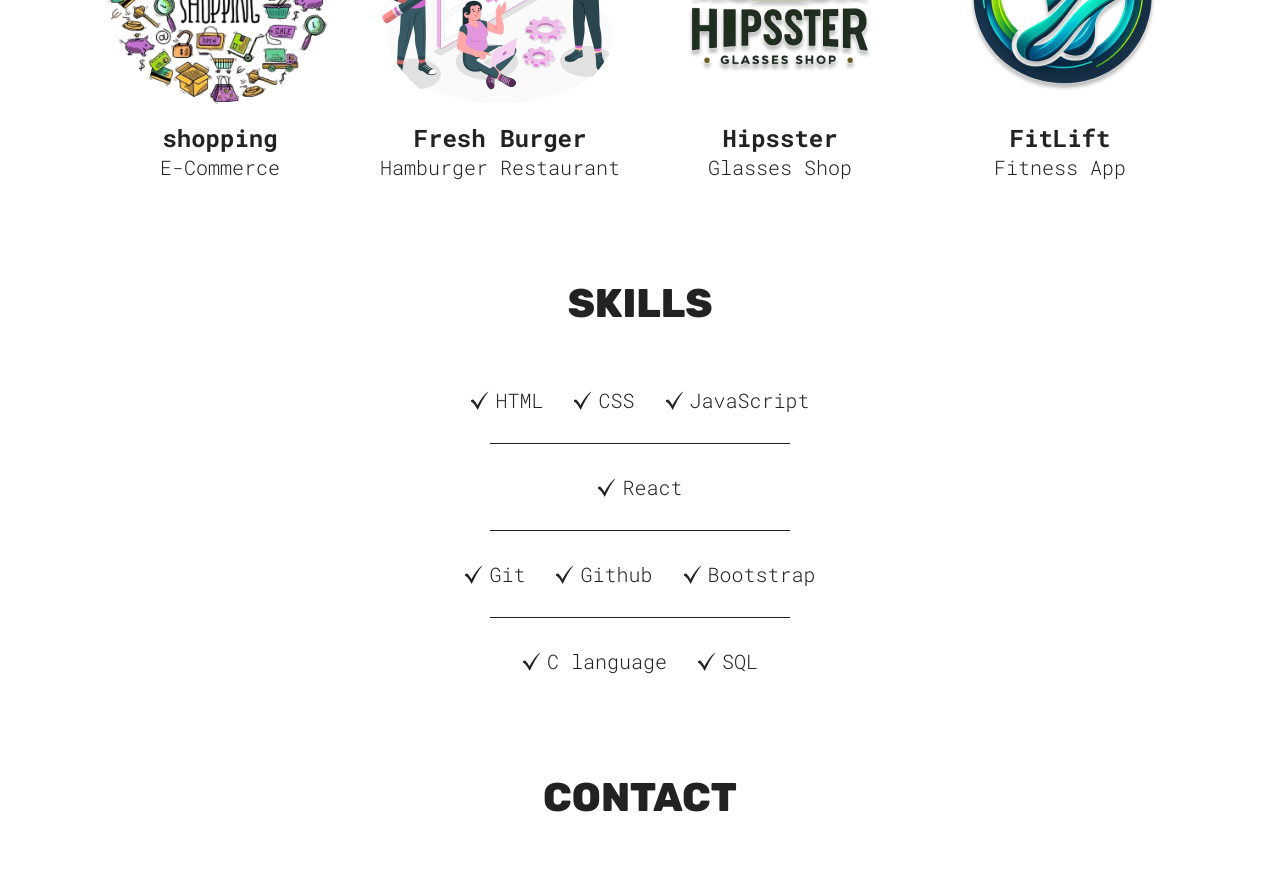
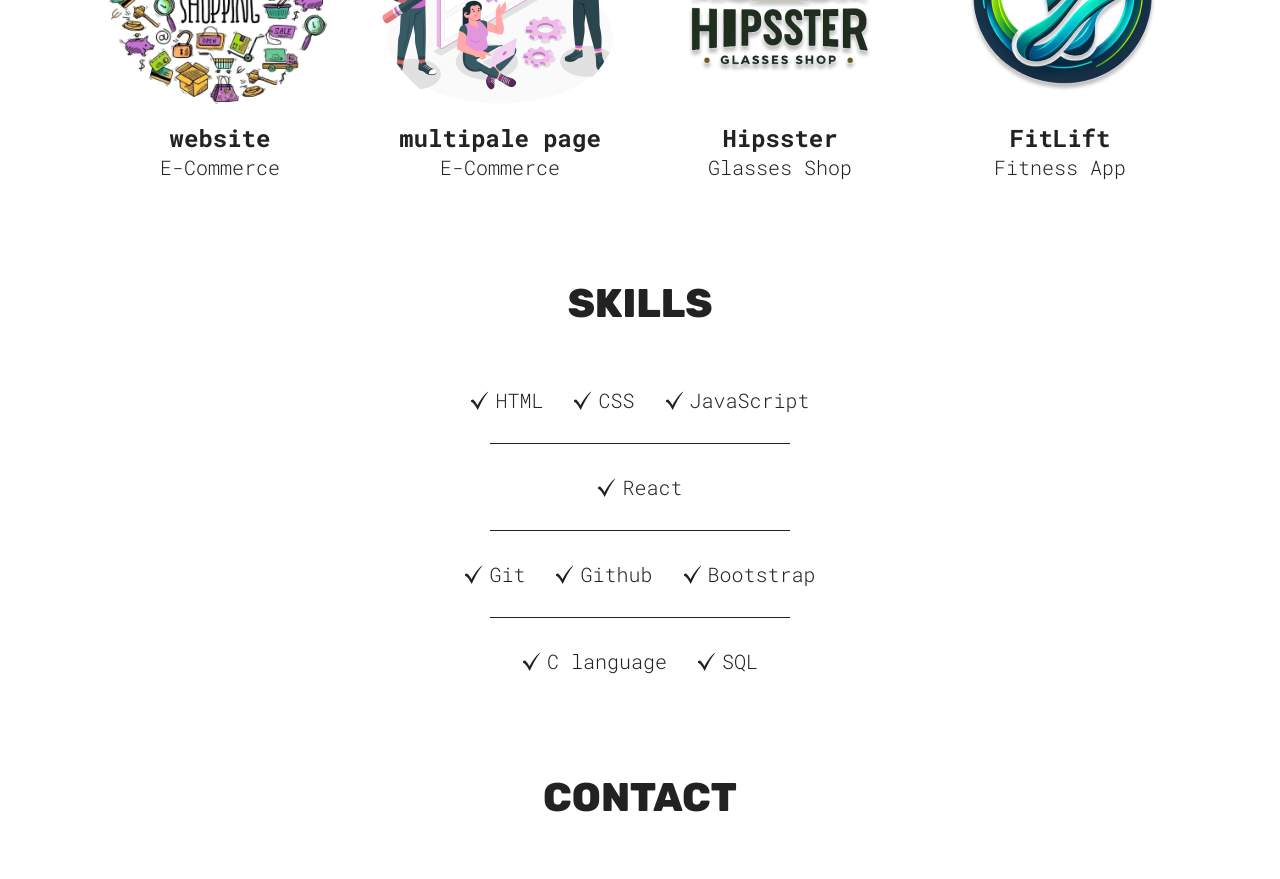
Before and after one commit to kushwaha-pawan/Portfolio, a React (Vite) app in the folder my/: page / in a window 1280 px wide. Shown: the part 1140-2019 px from the top of the page. Built offline with nearby package versions, Linux system fonts and the light colour scheme.

Commit message:
E-Commerce

```diff
--- a/my/src/sections/Projects/Projects.jsx
+++ b/my/src/sections/Projects/Projects.jsx
@@ -14,14 +14,14 @@ function Projects() {
         <ProjectCard
           src={website}
           link="https://responsive-website-mu-two.vercel.app/"
-          h3="shopping"
+          h3="website"
           p="E-Commerce"
         />
         <ProjectCard
           src={websitR}
-          link="https://github.com/Ade-mir/company-landing-page-2"
-          h3="Fresh Burger"
-          p="Hamburger Restaurant"
+          link="https://page-nest-website.vercel.app/"
+          h3="multipale page "
+          p="E-Commerce"
         />
         <ProjectCard
           src={hipsster}
```
Also changed, not shown: my/src/assets/fresh-burger.png (deleted).
